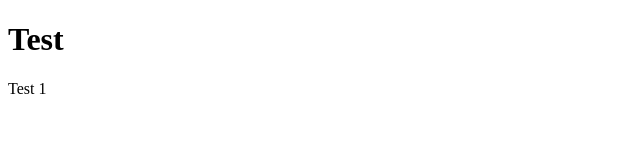
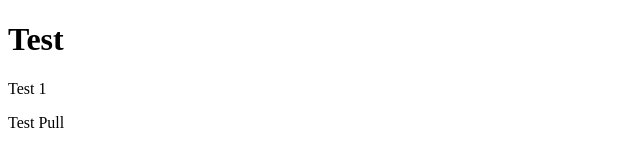
Before and after one commit to lucnguy6912/test, a plain HTML site: page index.html in a window 1280 px wide. Shown: the full height of the page, 0-640 px from the left. Drawn offline with Linux system fonts and the light colour scheme.

Commit message:
Update index.html

```diff
--- a/index.html
+++ b/index.html
@@ -8,5 +8,6 @@
 	<body>
 		<h1>Test</h1>
 		<p>Test 1</p>
+		<p>Test Pull</p>
 	</body>
 </html>
```
